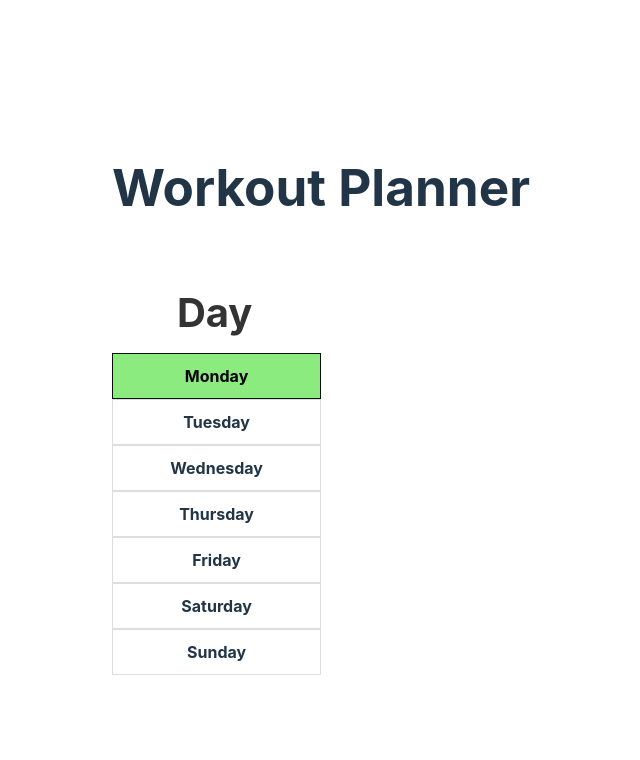
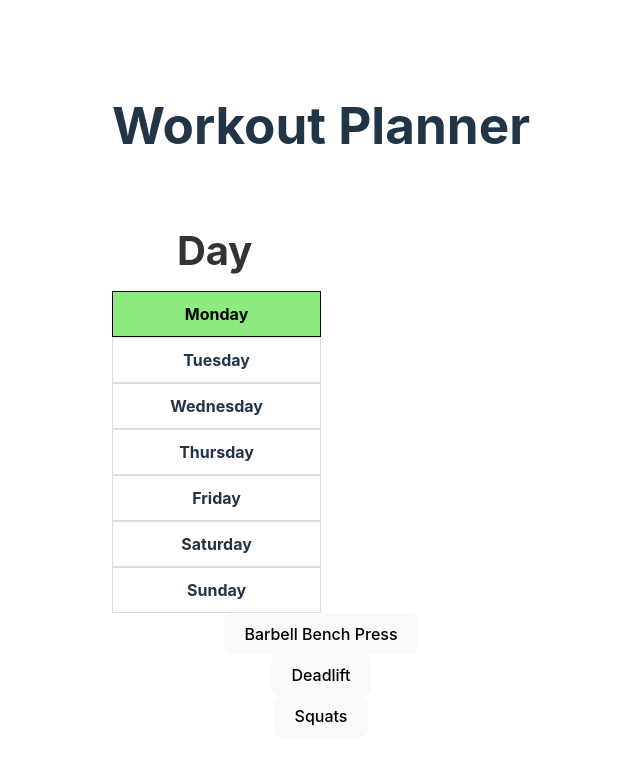
Before and after one commit to simon-s-99/workout-planner, a React (Vite) app: page / in a window 1280 px wide. Shown: the top 760 px of the page, without its empty margins (319-959 px from the left). Built offline with nearby package versions, Linux system fonts and the light colour scheme.

Commit message:
Added example data before API/localstorage has been added

```diff
--- a/src/components/SetRepsWeight.tsx
+++ b/src/components/SetRepsWeight.tsx
@@ -1,27 +1,29 @@
-import React, { useState, useEffect } from "react";
+import React, { useState } from "react";
 
+// Define the structure for individual sets within an exercise
 interface ExerciseSet {
   setNumber: number;
   reps: number;
   weight: number;
 }
 
+// Define the structure for an Exercise object
 interface Exercise {
   name: string;
   sets: ExerciseSet[];
 }
 
-// Assume a prop for weight unit is added to this component
-const ExerciseDetail: React.FC<{ exercise: Exercise; unit: "kgs" | "lbs" }> = ({
-  exercise,
-  unit,
-}) => {
+// Subcomponent to display details of an exercise
+const ExerciseDetail: React.FC<{ exercise: Exercise }> = ({ exercise }) => {
+  // Maps over each set in the exercise to display its details
   return (
     <div>
       {exercise.sets.map((set, index) => (
         <div key={index}>
+          {/* Display information about the set */}
           <div>
-            Set {set.setNumber}: {set.reps} reps, {set.weight} {unit}
+            Set {set.setNumber}: {set.reps} reps, {set.weight} kgs/lbs (change
+            this later)
           </div>
         </div>
       ))}
@@ -29,37 +31,54 @@ const ExerciseDetail: React.FC<{ exercise: Exercise; unit: "kgs" | "lbs" }> = ({
   );
 };
 
-// Adding a prop for the selected weight unit
-const ExerciseDropdownComponent: React.FC<{ unit: "kgs" | "lbs" }> = ({
-  unit,
-}) => {
-  const [exercises, setExercises] = useState<Exercise[]>([]);
+// Main component to display exercises and manage which exercise's details are shown
+const ExerciseDropdownComponent: React.FC = () => {
+  // Initialize the component with example exercises
+  const [exercises] = useState<Exercise[]>([
+    {
+      name: "Barbell Bench Press",
+      sets: [
+        { setNumber: 1, reps: 10, weight: 135 },
+        { setNumber: 2, reps: 8, weight: 185 },
+      ],
+    },
+    {
+      name: "Deadlift",
+      sets: [
+        { setNumber: 1, reps: 5, weight: 225 },
+        { setNumber: 2, reps: 5, weight: 275 },
+      ],
+    },
+    {
+      name: "Squats",
+      sets: [
+        { setNumber: 1, reps: 8, weight: 185 },
+        { setNumber: 2, reps: 8, weight: 235 },
+      ],
+    },
+  ]);
+
   const [selectedExerciseName, setSelectedExerciseName] = useState<
     string | null
-  >(null);
+  >(null); // Tracks the currently selected exercise
 
-  useEffect(() => {
-    // Placeholder for fetching data from an API or localStorage
-    // TODO: Replace with actual data fetching logic
-    const storedExercises = localStorage.getItem("exercises");
-    if (storedExercises) {
-      setExercises(JSON.parse(storedExercises));
-    }
-  }, []);
-
+  // Function to toggle the visibility of an exercise's details
   const toggleExerciseDetail = (name: string) => {
     setSelectedExerciseName((prevName) => (prevName === name ? null : name));
+    // If the selected exercise is clicked again, it hides its details, otherwise shows the new one
   };
 
   return (
     <div>
       {exercises.map((exercise) => (
         <div key={exercise.name}>
+          {/* Button to toggle the display of the exercise details */}
           <button onClick={() => toggleExerciseDetail(exercise.name)}>
             {exercise.name}
           </button>
+          {/* Conditionally render the ExerciseDetail component if this exercise is selected */}
           {selectedExerciseName === exercise.name && (
-            <ExerciseDetail exercise={exercise} unit={unit} />
+            <ExerciseDetail exercise={exercise} />
           )}
         </div>
       ))}
```
